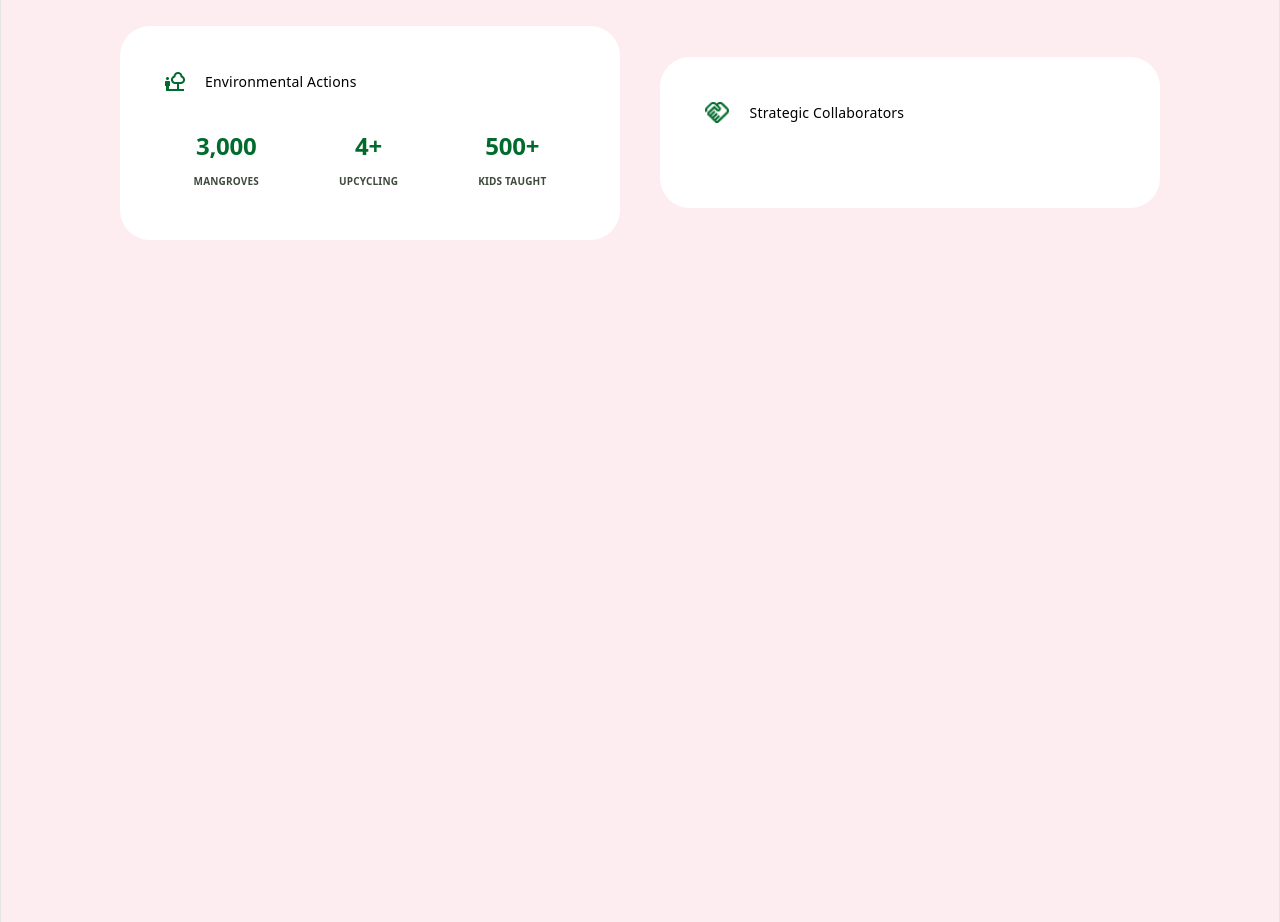
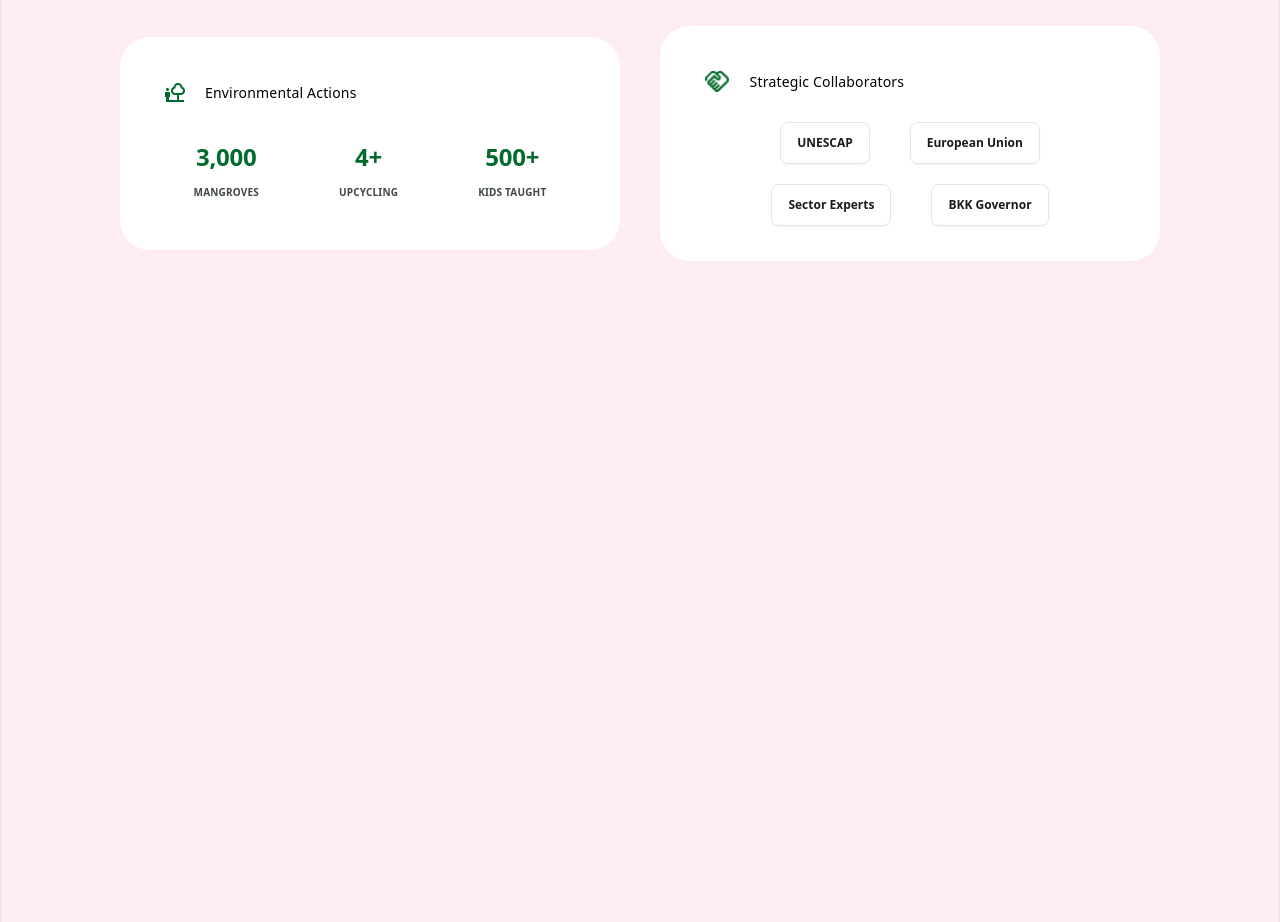
Before and after one commit to ItsMeSparker/Green_Youth_Website, a React (Vite) app: page /About_Us in a window 1280 px wide. Shown: the part 1040-1962 px from the top of the page. Built offline with nearby package versions, Linux system fonts and the light colour scheme.

Commit message:
finish up cards section in About Us page

```diff
--- a/src/About_Us.jsx
+++ b/src/About_Us.jsx
@@ -129,10 +129,14 @@ function About_Us() {
                     </p>
                   </div>
 
-                  <div style={{ display: 'flex', flexDirection: 'row', alignItems: 'center', gap: '40px', margin: '20px', alignSelf: 'center' }}>
-                      <div></div>
-                      <div></div>
-                      <div></div>
+                  <div style={{ display: 'flex', flexDirection: 'row', alignItems: 'center', gap: '40px', margin: '10px', alignSelf: 'center' }}>
+                      <div style = {styles.transparent_box}><p style = {{fontWeight: 700, fontSize: '12px', color: '#191C1C', letterSpacing: 0, lineHeight: '1.2'}}>UNESCAP</p></div>
+                      <div style = {styles.transparent_box}><p style = {{fontWeight: 700, fontSize: '12px', color: '#191C1C', letterSpacing: 0, lineHeight: '1.2'}}>European Union</p></div>
+                  </div>
+                  <div style={{ display: 'flex', flexDirection: 'row', alignItems: 'center', gap: '40px', margin: '10px', alignSelf: 'center' }}>
+                    <div style = {styles.transparent_box}><p style = {{fontWeight: 700, fontSize: '12px', color: '#191C1C', letterSpacing: 0, lineHeight: '1.2'}}>Sector Experts</p></div>
+                      <div style = {styles.transparent_box}><p style = {{fontWeight: 700, fontSize: '12px', color: '#191C1C', letterSpacing: 0, lineHeight: '1.2'}}>BKK Governor</p></div>
+
                   </div>
                 </div>
 
@@ -175,12 +179,15 @@ const styles = {
     },
     transparent_box: {
       borderRadius: '8px',
-      padding: '8px 16px 8px 16px',
-      height: '32px',
+      padding: '8px 16px',
+      height: '24px',
       width: 'fit-content',
       display: 'flex',
       alignItems: 'center',
       justifyContent: 'center',
+      border: '1px solid rgba(0, 0, 0, 0.1)',
+      boxShadow: '0px 1px 2px 0px rgba(0, 0, 0, 0.05)',
+      backgroundColor: 'transparent'
     }
     ,
   iconPlaceholder: {
```
